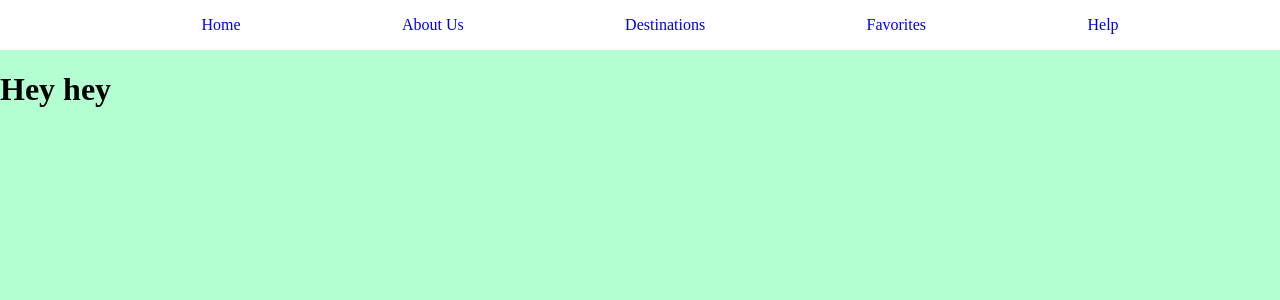
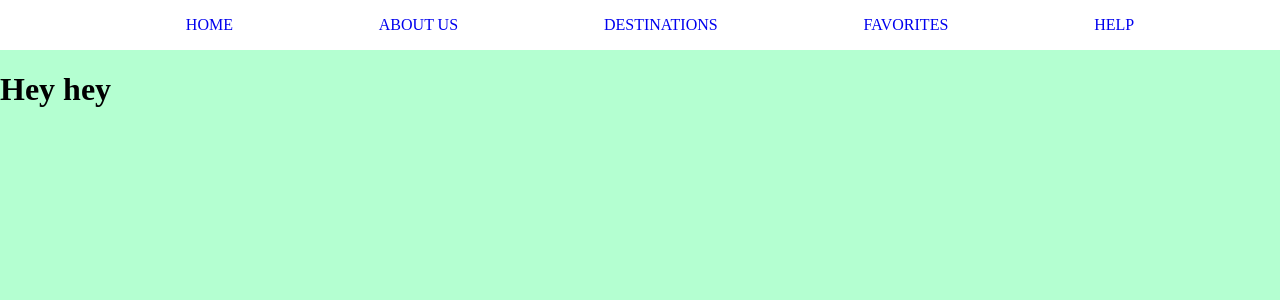
Before and after one commit to aatypi/treehouse, a React (Create React App) app: page / in a window 1280 px wide. Shown: the top 300 px of the page. Built offline with nearby package versions, Linux system fonts and the light colour scheme.

Commit message:
Fixed upper case

```diff
--- a/src/index.css
+++ b/src/index.css
@@ -45,6 +45,6 @@ body {
 }
 
 .navigation-wrapper li a {
-  text-transform: capitalize;
+  text-transform: uppercase;
   text-decoration: none;
 }
```
Also changed, not shown: 1 other file (tests, documents, lock files or other folders).
